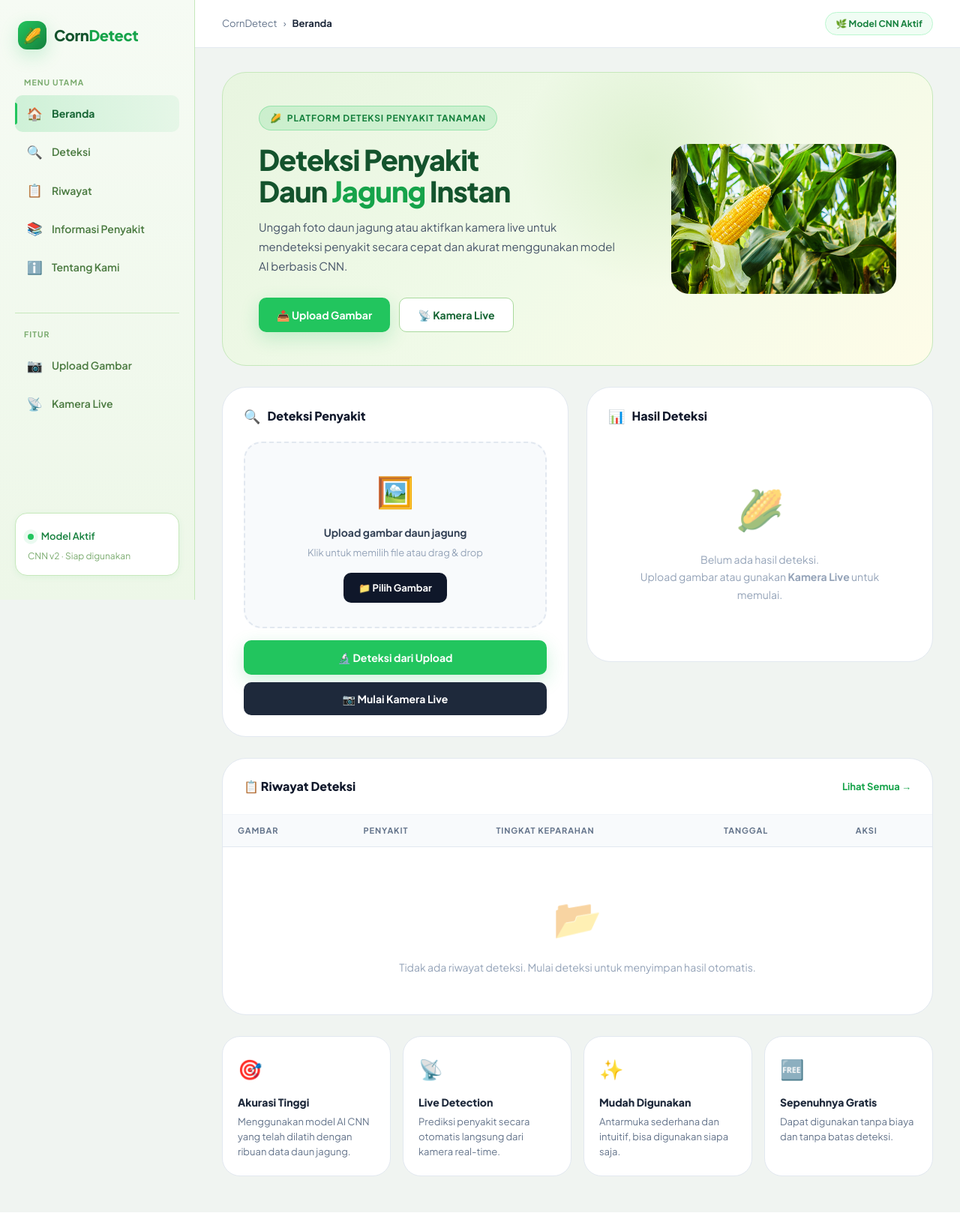
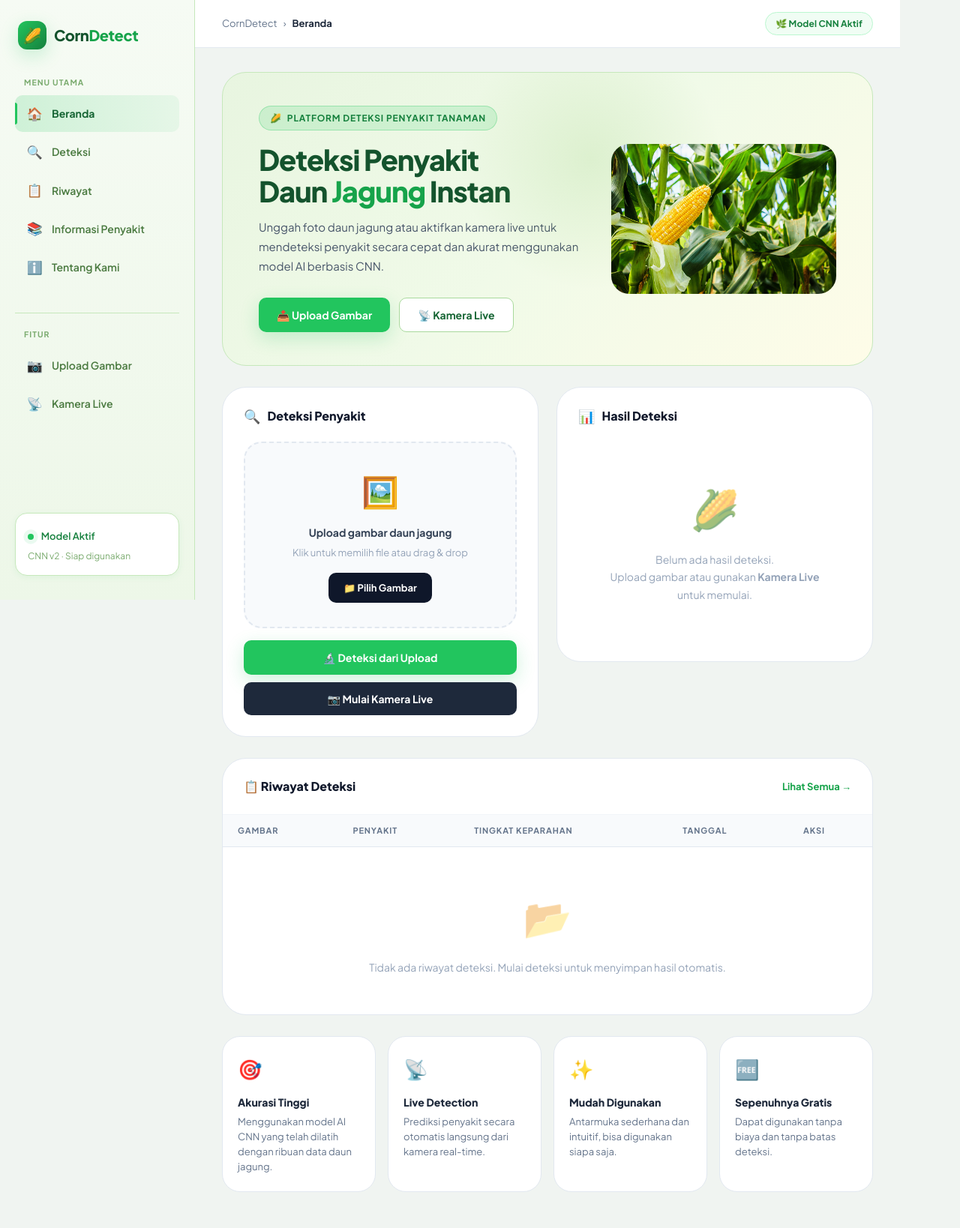
Before and after one commit to daraayu2828/CornDetect-Web, a Flask app: page / in a window 1280 px wide. Shown: the whole page at 75% size. Before the commit the page ends 1617 px from the top, so only its background shows below. Run offline with Flask 3, Linux system fonts and the light colour scheme; lists and menus that the app fills with data are empty.

Commit message:
Update index.html

```diff
--- a/templates/index.html
+++ b/templates/index.html
@@ -3,7 +3,7 @@
 <head>
     <meta charset="UTF-8">
     <title>CornDetect - Deteksi Penyakit Daun Jagung</title>
-    <meta name="viewport" content="width=device-width, initial-scale=1">
+    <meta name="viewport" content="width=1200, initial-scale=0.35, maximum-scale=2.0, user-scalable=yes">
     <link href="https://fonts.googleapis.com/css2?family=Plus+Jakarta+Sans:wght@400;500;600;700;800&family=DM+Mono:wght@400;500&display=swap" rel="stylesheet">
 
     <style>
@@ -991,15 +991,33 @@
         line-height: 1.55;
     }
 
+
+    /* ─── ANDROID WEBVIEW DESKTOP MODE FIX ───── */
+    html {
+        width: 1200px;
+        min-width: 1200px;
+        overflow-x: auto;
+    }
+
+    body {
+        width: 1200px;
+        min-width: 1200px;
+        overflow-x: auto;
+    }
+
+    .app-shell {
+        min-width: 1200px;
+    }
+
     /* ─── MOBILE ─────────────────────────────── */
-    @media (max-width: 1100px) {
+    @media (max-width: 700px) {
         .stat-strip { grid-template-columns: repeat(2, 1fr); }
         .hero { grid-template-columns: 1fr; }
         .hero-visual { display: none; }
         .feature-strip { grid-template-columns: repeat(2, 1fr); }
     }
 
-    @media (max-width: 820px) {
+    @media (max-width: 600px) {
         .two-col { grid-template-columns: 1fr; }
         .sidebar { display: none; }
         .page-body { padding: 20px 16px 40px; }
@@ -1009,7 +1027,7 @@
         .stat-strip { grid-template-columns: 1fr 1fr; }
     }
 
-    @media (max-width: 500px) {
+    @media (max-width: 420px) {
         .stat-strip { grid-template-columns: 1fr; }
         .feature-strip { grid-template-columns: 1fr; }
         .result-chips { grid-template-columns: 1fr; }
@@ -1291,7 +1309,7 @@
 
     function chooseImageFromAndroid() {
         if (isAndroidApp()) {
-            Android.openImagePicker();
+            Android.openGallery();
         } else {
             alert("Fitur deteksi AI hanya berjalan di aplikasi Android. Silakan buka melalui APK CornDetect.");
         }
@@ -1299,13 +1317,21 @@
 
     function startLiveDetection() {
         if (isAndroidApp()) {
-            Android.openCamera();
+            if (typeof Android.startLiveCamera === "function") {
+                Android.startLiveCamera();
+            } else {
+                Android.openCamera();
+            }
         } else {
             alert("Fitur kamera AI hanya berjalan di aplikasi Android. Silakan buka melalui APK CornDetect.");
         }
     }
 
     function stopLiveDetection() {
+        if (isAndroidApp() && typeof Android.stopLiveCamera === "function") {
+            Android.stopLiveCamera();
+        }
+
         const video = document.getElementById("video");
         const startBtn = document.getElementById("startBtn");
         const stopBtn = document.getElementById("stopBtn");
```
